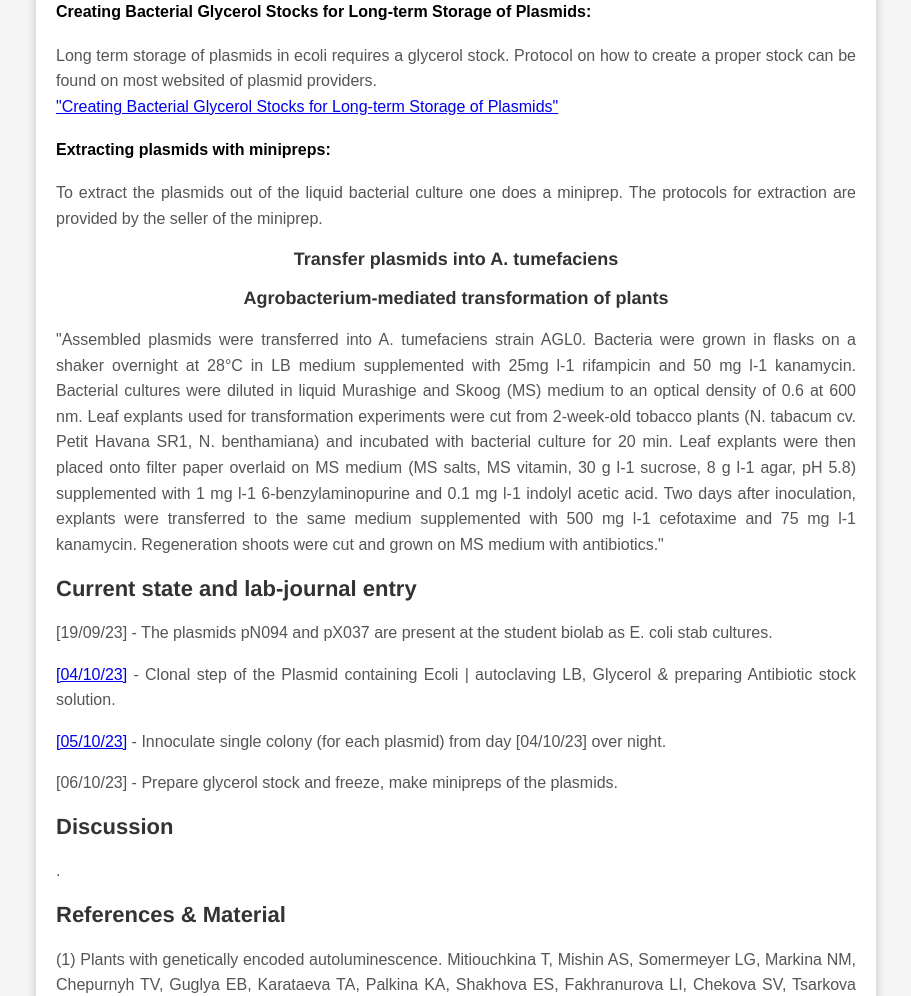
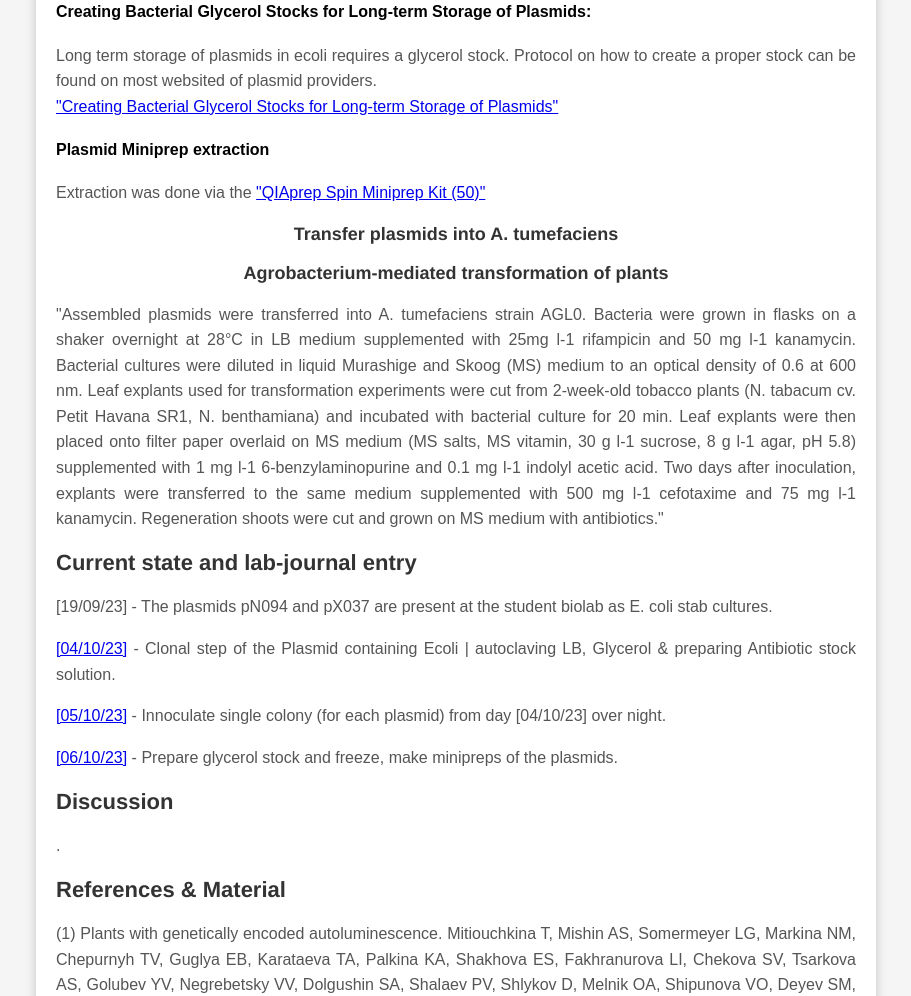
Before and after one commit to OliverNagl/OliverNagl.github.io, a plain HTML site: page Projects/Glowing_Plants.html in a window 1280 px wide. Shown: the part 1057-2053 px from the top of the page, without its empty margins (184-1095 px from the left). Drawn offline with Linux system fonts and the light colour scheme.

Commit message:
Miniprep

```diff
--- a/Projects/Glowing_Plants.html
+++ b/Projects/Glowing_Plants.html
@@ -62,10 +62,9 @@
                         <br> <a href= https://www.addgene.org/protocols/create-glycerol-stock/>"Creating Bacterial Glycerol Stocks for Long-term Storage of Plasmids"</a> <br>
                     </p>
 
-                <h4>Extracting plasmids with minipreps:</h4>
+                <h4>Plasmid Miniprep extraction</h4>
                     <p>
-                        To extract the plasmids out of the liquid bacterial culture one does a miniprep.
-                        The protocols for extraction are provided by the seller of the miniprep.
+                        Extraction was done via the <a href= https://www.qiagen.com/us/products/discovery-and-translational-research/dna-rna-purification/dna-purification/plasmid-dna/qiaprep-spin-miniprep-kit?catno=27104>"QIAprep Spin Miniprep Kit (50)"</a>
                     </p>
 
             <h3>Transfer plasmids into A. tumefaciens</h3>
@@ -93,7 +92,7 @@
         <p> [19/09/23] - The plasmids pN094 and pX037 are present at the student biolab as E. coli stab cultures.</p>
         <p> <a href="LabJournal/04102023.html">[04/10/23]</a>  - Clonal step of the Plasmid containing Ecoli | autoclaving LB, Glycerol & preparing Antibiotic stock solution.</p>
         <p> <a href="LabJournal/05102023.html">[05/10/23]</a> - Innoculate single colony (for each plasmid) from day [04/10/23] over night.</p>
-        <p> [06/10/23] - Prepare glycerol stock and freeze, make minipreps of the plasmids.</p>
+        <p> <a href="LabJournal/06102023.html">[06/10/23]</a> - Prepare glycerol stock and freeze, make minipreps of the plasmids.</p>
         <h2>Discussion</h2>
         <p>.</p>
 
```
Also changed, not shown: Projects/LabJournal/06102023.html (+4 -0 lines).
